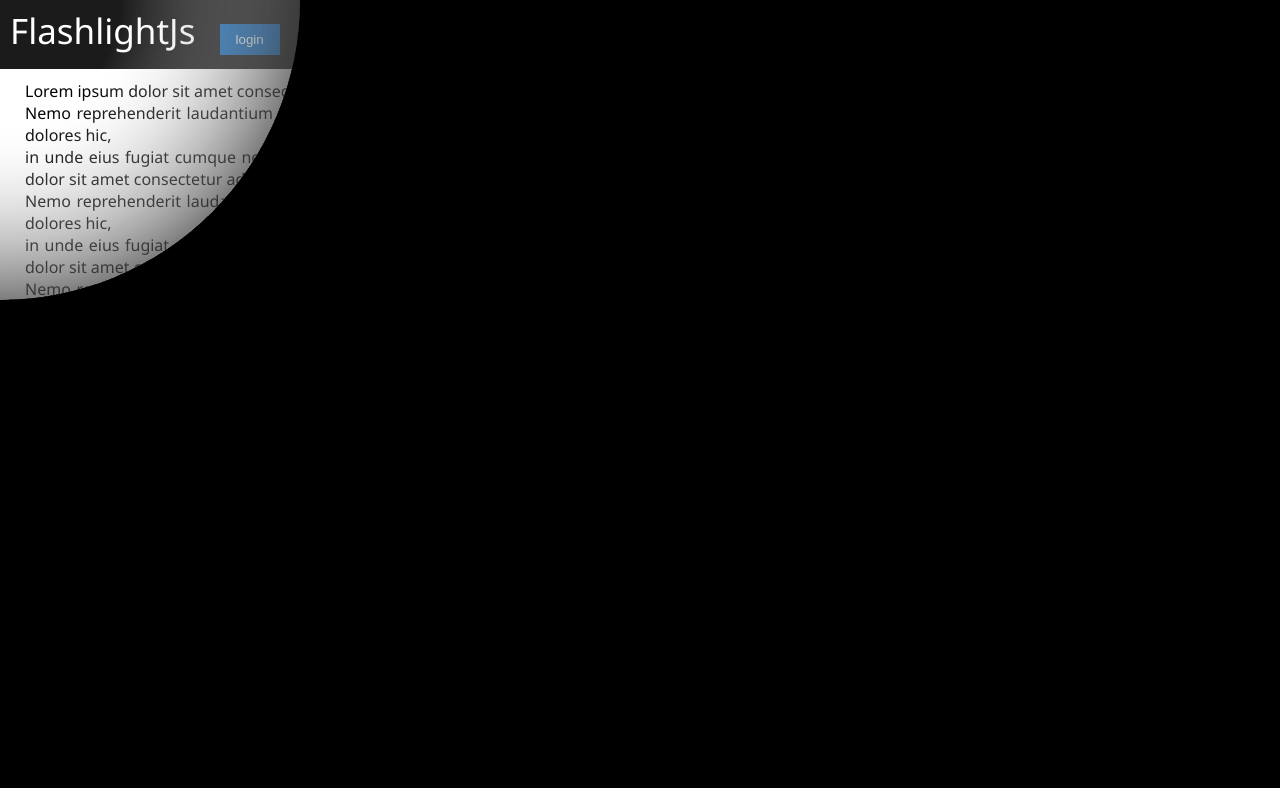
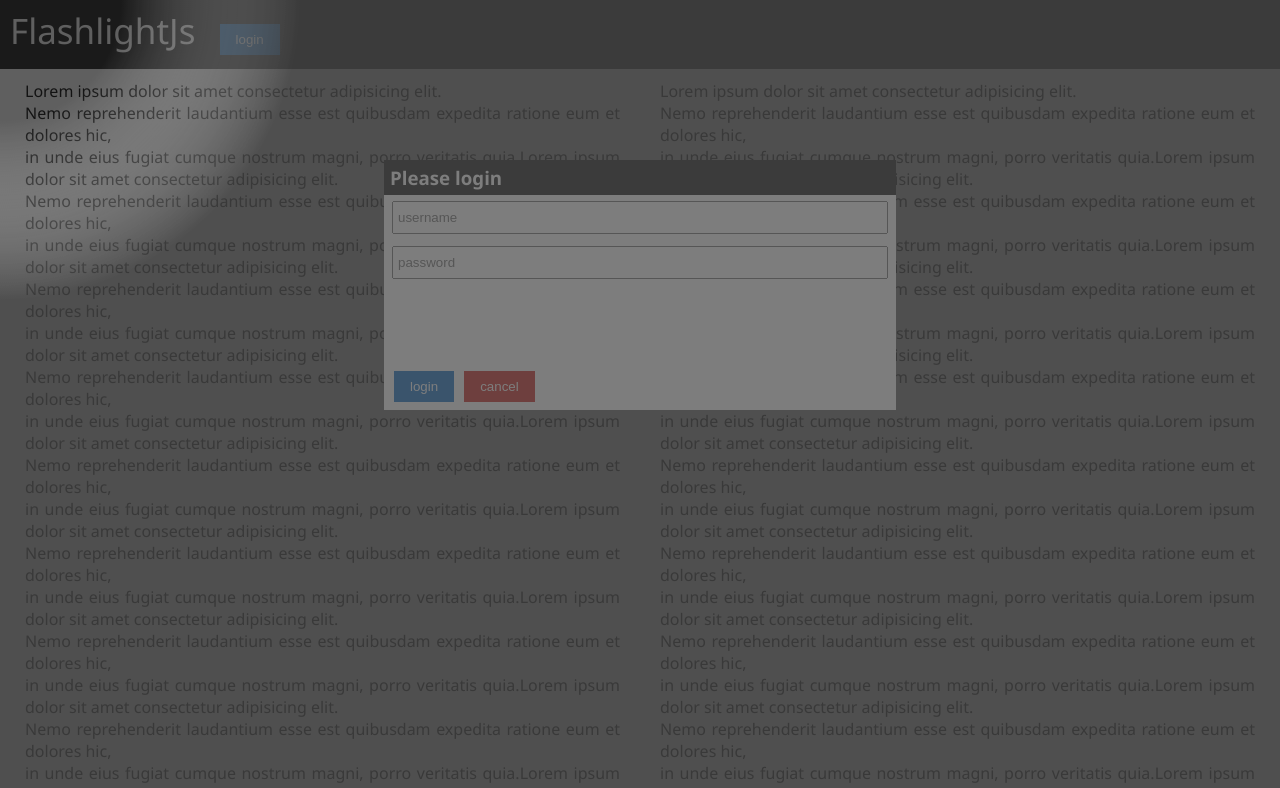
Before and after one commit to Amohammadi2/Flashlight2DJS, a website: page example/index.html in a window 1280 px wide. Both pictures are taken after a click on the button "login". Shown: the top 788 px of the page. Drawn offline with Linux system fonts and the light colour scheme.

Commit message:
improved examples

```diff
--- /dev/null
+++ b/example/css/content-style.css
@@ -0,0 +1,143 @@
+html, body
+{
+    margin: 0; padding: 0;
+    font-family: 'Segoe UI', Tahoma, Geneva, Verdana, sans-serif;
+}
+
+header.top-bar
+{
+    background-color: rgb(27, 27, 27);
+    color: white;
+    padding: 13px 10px;
+}
+
+header.top-bar .title
+{
+    font-size: 35px;
+    line-height: 35px;
+}
+
+.container
+{
+    display: flex;
+    flex-direction: row;
+    flex-wrap: wrap;
+    width: 100%;
+    box-sizing: border-box;
+    padding: 8px 5px;
+}
+
+.col-2
+{
+    width: 50%;
+    box-sizing: border-box;
+    padding: 3px 20px;
+    text-align: justify;
+}
+
+.bar-item
+{
+    margin-left: 20px;
+    line-height: 35px;
+}
+
+.btn
+{
+    padding: 8px 16px;
+    border: none;
+    transition: all .09s ease-out;
+    cursor: pointer;
+    border: none;
+    outline: none !important;
+    box-sizing: border-box;
+}
+
+.btn-primary
+{
+    background-color: rgb(23, 112, 196);
+    color: white;
+}
+
+
+.btn-primary:hover
+{
+    background-color: rgb(10, 72, 129)
+}
+
+.btn-alert
+{
+    background-color: rgb(202, 41, 36);
+    color: white;
+}
+
+.btn-alert:hover
+{
+    background-color: rgb(129, 18, 10);
+}
+
+.modal-container
+{
+    position: fixed;
+    top: 0;
+    left: 0;
+    right: 0;
+    bottom: 0;
+    background-color: rgba(27, 27, 27, 0.699);
+    z-index: 1;
+    opacity: 0;
+    pointer-events: none;
+    transition: all .09s ease-in-out;
+}
+
+.modal
+{
+    width: 40%;
+    min-height: 250px;
+    margin-top: 20vh;
+    margin-left: 30%;
+    margin-right: 30%;
+    background-color: white;
+    position: relative;
+}
+
+.modal .m-header
+{
+    background-color: rgb(27, 27, 27);
+    display:flex;
+    color: white;
+    padding: 5px 6px;
+}
+
+.modal .m-header h3
+{
+    padding: 0;
+    margin: 0;
+}
+
+.modal .m-footer
+{
+    bottom: 0;
+    left: 0;
+    right: 0;
+    display: flex;
+    position: absolute;
+}
+
+.modal .m-footer button
+{
+    margin: 8px 0px;
+    margin-left: 10px;
+}
+
+.modal .m-body
+{
+    display: flex;
+    flex-direction: column;
+}
+
+.modal .m-body input
+{
+    margin: 6px 8px;
+    display: block;
+    padding: 7px 4px;
+}
--- a/example/index.html
+++ b/example/index.html
@@ -6,21 +6,36 @@
     <meta name="viewport" content="width=device-width, initial-scale=1.0">
     <title>Flashlight demonstration</title>
 
-    <link rel="stylesheet" href="../dist/css/content/content-style.css">
-    <link rel="stylesheet" href="../dist/css/flashlight/flashlight-style.css">
+    <link rel="stylesheet" href="css/content-style.css">
+    <link rel="stylesheet" href="css/flashlight-style.css">
 
     <script defer src="../dist/js/flashlight.js"></script>
     <script defer src="js/content_generator.js"></script>
     <script defer src="js/app.js"></script>
 </head>
 <body>
+    <div class="modal-container" id="login-form-container">
+        <div class="modal">
+            <div class="m-header">
+                <h3>Please login</h3>
+            </div>
+            <div class="m-body">
+                <input type="text" name="username" id="l-username" placeholder="username">
+                <input type="password" name="password" id="l-password" placeholder="password">
+            </div>
+            <div class="m-footer">
+                <button class="btn btn-primary" id="login-btn">login</button>
+                <button class="btn btn-alert" id="cancel-btn">cancel</button>
+            </div>
+        </div>
+    </div>
     <div class="canvas-container" id="cnvs-container">
         <canvas id="flashlight-cnvs"></canvas>
     </div>
     <header class="top-bar">
         <span class="title" id="page-title">FlashlightJs</span>
         <span class="bar-item">
-            <button class="btn-primary">login</button>
+            <button class="btn btn-primary" id="open-login-btn">login</button>
         </span>
     </header>
     <div class="container">
--- a/example/js/app.js
+++ b/example/js/app.js
@@ -1,4 +1,8 @@
 const CANVAS = document.getElementById("flashlight-cnvs")
+const LOGIN_FORM_CONTAINER = document.getElementById("login-form-container");
+const OPEN_LOGIN_BTN = document.getElementById("open-login-btn");
+const LOGIN_BTN = document.getElementById("login-btn");
+const CANCEL_BTN = document.getElementById("cancel-btn");
 
 /**
  * resizes the canvas to fill whole the screen every time
@@ -9,6 +13,15 @@ function resizeCanvas()
 {
     CANVAS.width = window.innerWidth;
     CANVAS.height = window.innerHeight;
+}
+
+function toggleLoginForm(on)
+{
+    let ptrevnt = on? "all" : "none";
+    let opcty = on? "1" : "0";
+
+    LOGIN_FORM_CONTAINER.style.opacity = opcty;
+    LOGIN_FORM_CONTAINER.style.pointerEvents = ptrevnt;
 }
 
 (function(){
@@ -22,7 +35,7 @@ function resizeCanvas()
     let flashlight = new Flashlight({
         canvas: CANVAS,
         radious: 300,
-        cover_color: "black",
+        cover_color: "#494949",
         inner_light_color: "#FFFFFF",
         outer_light_color: "#494949"
     });
@@ -32,4 +45,8 @@ function resizeCanvas()
     // resize the canvas dynamically
     resizeCanvas();
     window.onresize = resizeCanvas;
+
+    OPEN_LOGIN_BTN.onclick = () => toggleLoginForm(true);
+    CANCEL_BTN.onclick = () => toggleLoginForm(false);
+    LOGIN_BTN.onclick = () => toggleLoginForm(false);
 }());
```
Also changed, not shown: dist/css/content/content-style.css (deleted), example/css/flashlight-style.css (renamed from dist/css/flashlight/flashlight-style.css).
